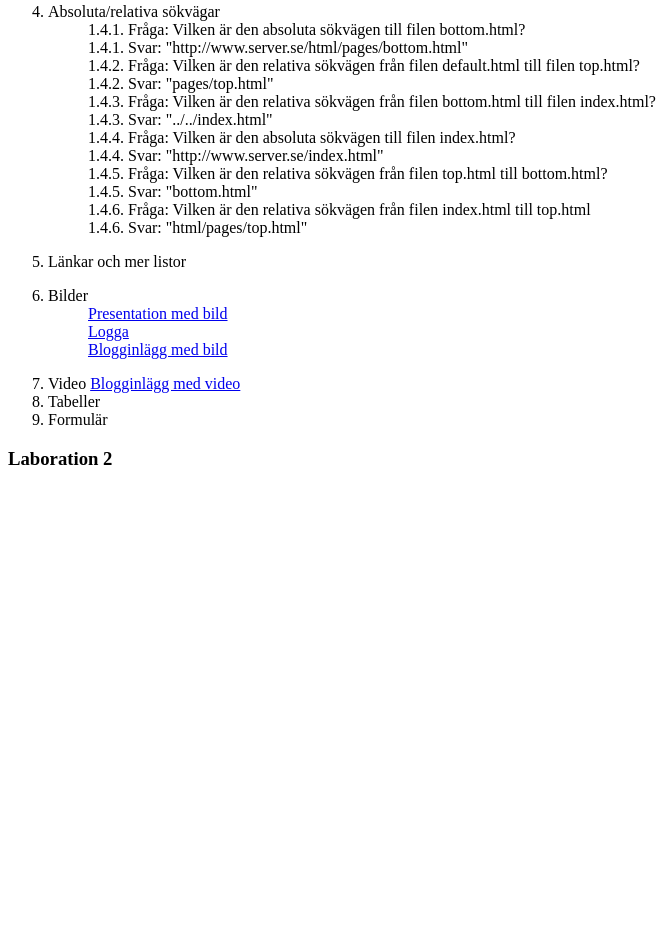
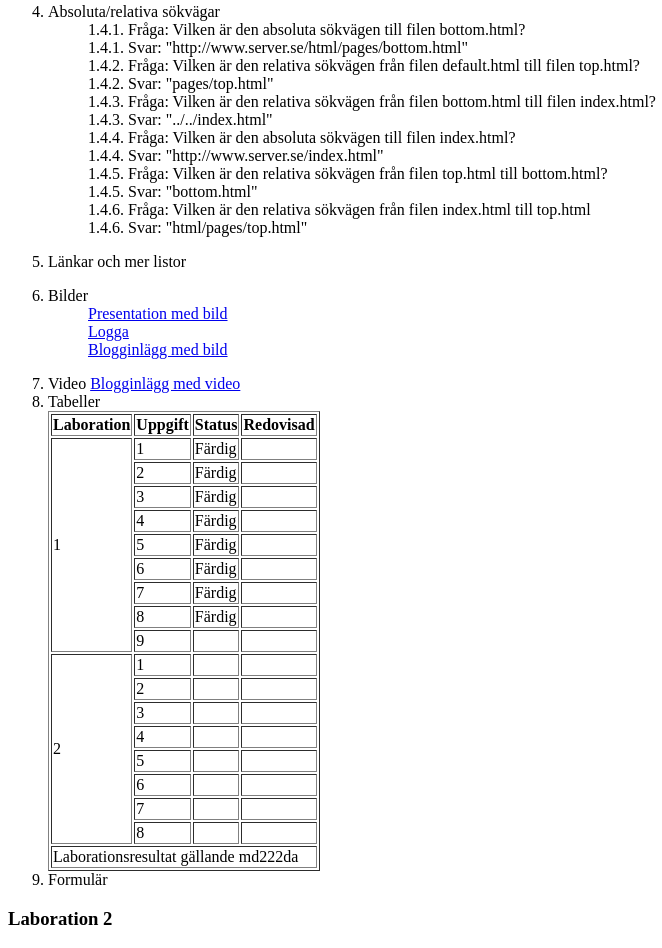
Before and after one commit to md222da/1ik415-laborationer, a plain HTML site: page pages/laborationer.html in a window 1280 px wide. Shown: the part 423-1371 px from the top of the page, without its empty margins (0-662 px from the left). Before the commit the page ends 911 px from the top, so only its background shows below. Drawn offline with Linux system fonts and the light colour scheme.

Commit message:
tabeller

```diff
--- a/pages/laborationer.html
+++ b/pages/laborationer.html
@@ -57,6 +57,112 @@
             </li>
             <li>Video <a href="../index.html#videobunny">Blogginlägg med video</a></li>
             <li>Tabeller</li>
+            <table border="1">
+                <thead>
+                    <tr>
+                        <th>Laboration</th>
+                        <th>Uppgift</th>
+                        <th>Status</th>
+                        <th>Redovisad</th>
+                    </tr>
+                </thead>
+                <tfoot>
+                    <tr>
+                        <td colspan="4">Laborationsresultat gällande md222da</td>
+                    </tr>
+                </tfoot>
+                <tbody>
+                    <tr>
+                    <td rowspan="9">1</td>
+                    <td>1</td>
+                    <td>Färdig</td>
+                    <td></td>
+                    </tr>
+                    <tr>
+                        <td>2</td>
+                        <td>Färdig</td>
+                        <td></td>
+                    </tr>
+                    <tr>
+                        <td>3</td>
+                        <td>Färdig</td>
+                        <td></td>
+                    </tr>
+                    <tr>
+                        <td>4</td>
+                        <td>Färdig</td>
+                        <td></td>
+                    </tr>
+                    <tr>
+                        <td>5</td>
+                        <td>Färdig</td>
+                        <td></td>
+                    </tr>
+                    <tr>
+                        <td>6</td>
+                        <td>Färdig</td>
+                        <td></td>
+                    </tr>
+                    <tr>
+                        <td>7</td>
+                        <td>Färdig</td>
+                        <td></td>
+                    </tr>
+                    <tr>
+                        <td>8</td>
+                        <td>Färdig</td>
+                        <td></td>
+                    </tr>
+                    <tr>
+                        <td>9</td>
+                        <td></td>
+                        <td></td>
+                    </tr>
+                    <tr>
+                        <td rowspan="8">2</td>
+                        <td>1</td>
+                        <td></td>
+                        <td></td>
+                    </tr>
+                    <tr>
+                        <td>2</td>
+                        <td></td>
+                        <td></td>
+                    </tr>
+                    <tr>
+                        <td>3</td>
+                        <td></td>
+                        <td></td>
+                    </tr>
+                    <tr>
+                        <td>4</td>
+                        <td></td>
+                        <td></td>
+                    </tr>
+                    <tr>
+                        <td>5</td>
+                        <td></td>
+                        <td></td>
+                    </tr>
+                    <tr>
+                        <td>6</td>
+                        <td></td>
+                        <td></td>
+                    </tr>
+                    <tr>
+                        <td>7</td>
+                        <td></td>
+                        <td></td>
+                    </tr>
+                    <tr>
+                        <td>8</td>
+                        <td></td>
+                        <td></td>
+                    </tr>
+                </tbody>
+
+            </table>
+
             <li>Formulär</li>
         </ol>
 
```
